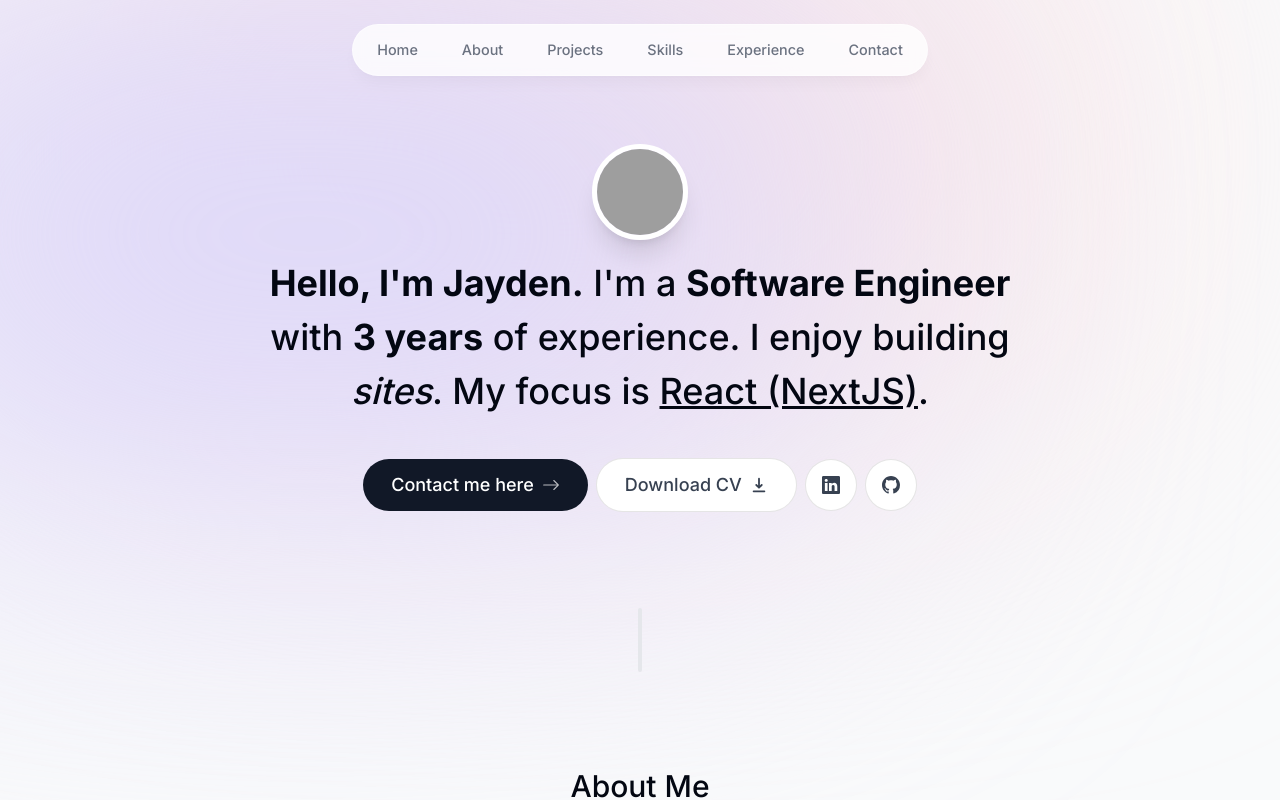
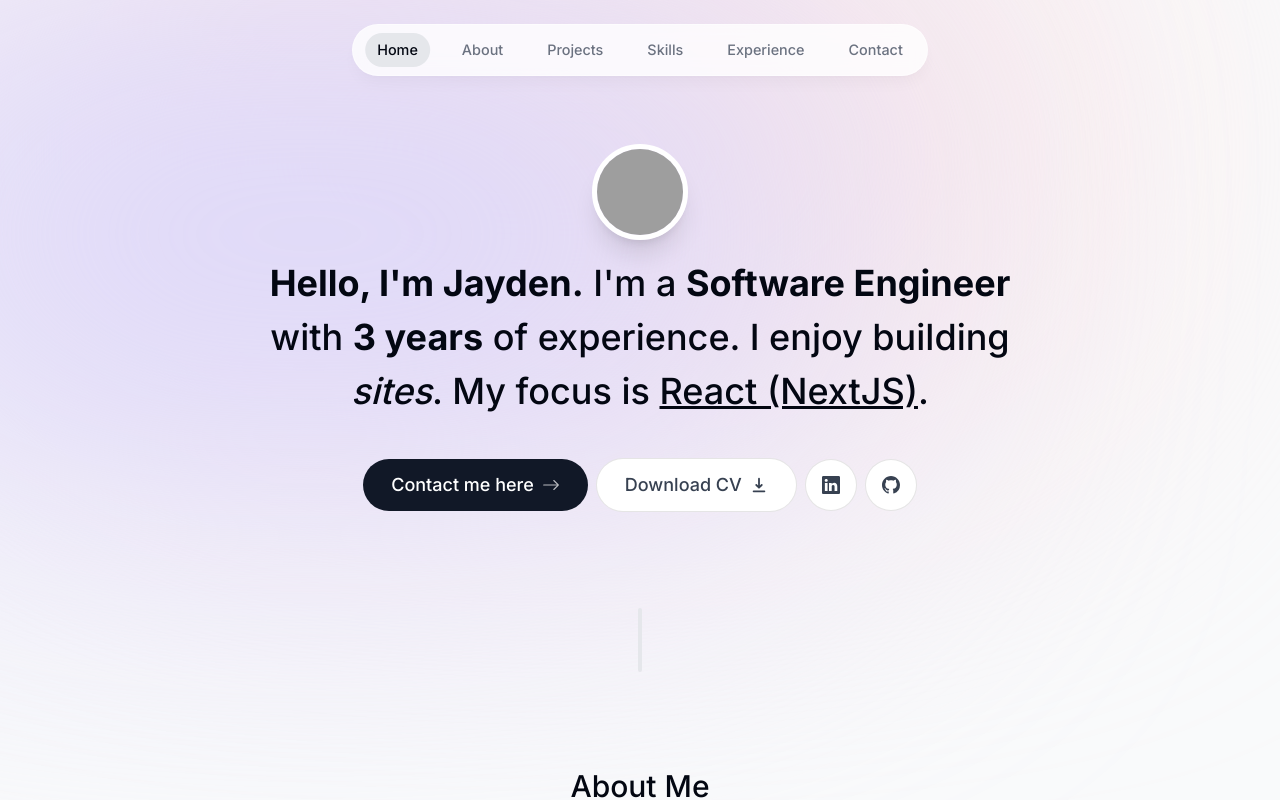
Before and after one commit to Jayden-Truong/portfolio, a Next.js app: page / in a window 1280 px wide. Shown: the top 800 px of the page. Built offline with nearby package versions, Linux system fonts and the light colour scheme; grey boxes are pictures that could not be loaded.

Commit message:
Add scroll effect

```diff
--- a/app/layout.tsx
+++ b/app/layout.tsx
@@ -16,7 +16,7 @@ export default function RootLayout({
   children: React.ReactNode;
 }) {
   return (
-    <html lang="en">
+    <html lang="en" className="!scroll-smooth">
       <body
         className={`${inter.className} bg-gray-50 text-gray-950 relative h-[5000px] pt-28 sm:pt-36`}
       >
--- a/components/About.tsx
+++ b/components/About.tsx
@@ -9,7 +9,8 @@ export default function About() {
       initial={{ opacity: 0, y: 100 }}
       animate={{ opacity: 1, y: 0 }}
       transition={{ delay: 0.125 }}
-      className="mb-28 max-w-[45rem] leading-8 sm:mb-40 text-center"
+      className="mb-28 max-w-[45rem] leading-8 sm:mb-40 text-center scroll-mt-28"
+      id="about"
     >
       <SectionHeading>About me</SectionHeading>
       <p className="mb-3">
--- a/components/Header.tsx
+++ b/components/Header.tsx
@@ -1,10 +1,12 @@
 'use client';
-import React from 'react';
+import React, { useState } from 'react';
 import { motion } from 'framer-motion';
 import { links } from '@/lib/data';
 import Link from 'next/link';
+import clsx from 'clsx';
 
 export default function Header() {
+  const [activeSection, setActiveSection] = useState('Home');
   return (
     <header className="z-[999] relative">
       <motion.div
@@ -17,15 +19,30 @@ export default function Header() {
             {links.map((link) => (
               <motion.li
                 key={link.hash}
-                className="h-3/4 flex items-center justify-center"
+                className="h-3/4 flex items-center justify-center relative"
                 initial={{ y: -100, opacity: 0 }}
                 animate={{ y: 0, opacity: 1 }}
               >
                 <Link
                   href={link.hash}
-                  className="flex w-full items-center justify-center px-3 py-3 hover:text-gray-950 transition"
+                  onClick={() => setActiveSection(link.name)}
+                  className={clsx(
+                    'flex w-full items-center justify-center px-3 py-3 hover:text-gray-950 transition',
+                    { 'text-gray-950': activeSection === link.name },
+                  )}
                 >
                   {link.name}
+                  {link.name === activeSection && (
+                    <motion.span
+                      layoutId="activeSection"
+                      transition={{
+                        type: 'spring',
+                        stiffness: 380,
+                        damping: 30,
+                      }}
+                      className="bg-gray-200 rounded-full absolute inset-0 -z-10"
+                    ></motion.span>
+                  )}
                 </Link>
               </motion.li>
             ))}
--- a/components/Intro.tsx
+++ b/components/Intro.tsx
@@ -8,7 +8,10 @@ import { HiDownload } from 'react-icons/hi';
 
 export default function Intro() {
   return (
-    <section className="mb-28 max-w-[50rem] text-center sm:mb-0">
+    <section
+      className="mb-28 max-w-[50rem] text-center sm:mb-0 scroll-mt-[100rem]"
+      id="home"
+    >
       <div className="flex items-center justify-center">
         <motion.div
           initial={{ opacity: 0, scale: 0 }}
--- a/components/Projects.tsx
+++ b/components/Projects.tsx
@@ -6,7 +6,10 @@ import { projectsData } from '@/lib/data';
 
 export default function Projects() {
   return (
-    <section className="mb-28 max-w-[45rem] leading-8 sm:mb-40 text-center">
+    <section
+      id="projects"
+      className="mb-28 max-w-[45rem] leading-8 sm:mb-40 text-center scroll-mt-28"
+    >
       <SectionHeading>Projects</SectionHeading>
       <div>
         {projectsData.map((project, index) => (
--- a/package.json
+++ b/package.json
@@ -11,11 +11,13 @@
     "lint:style": "stylelint 'src/**/styled.ts' 'src/**/*.tsx'"
   },
   "dependencies": {
+    "clsx": "2.0.0",
     "framer-motion": "10.16.4",
     "next": "13.5.6",
     "react": "^18",
     "react-dom": "^18",
-    "react-icons": "4.11.0"
+    "react-icons": "4.11.0",
+    "react-intersection-observer": "9.5.2"
   },
   "devDependencies": {
     "@types/node": "^20",
```
Also changed, not shown: 1 other file (tests, documents, lock files or other folders).
